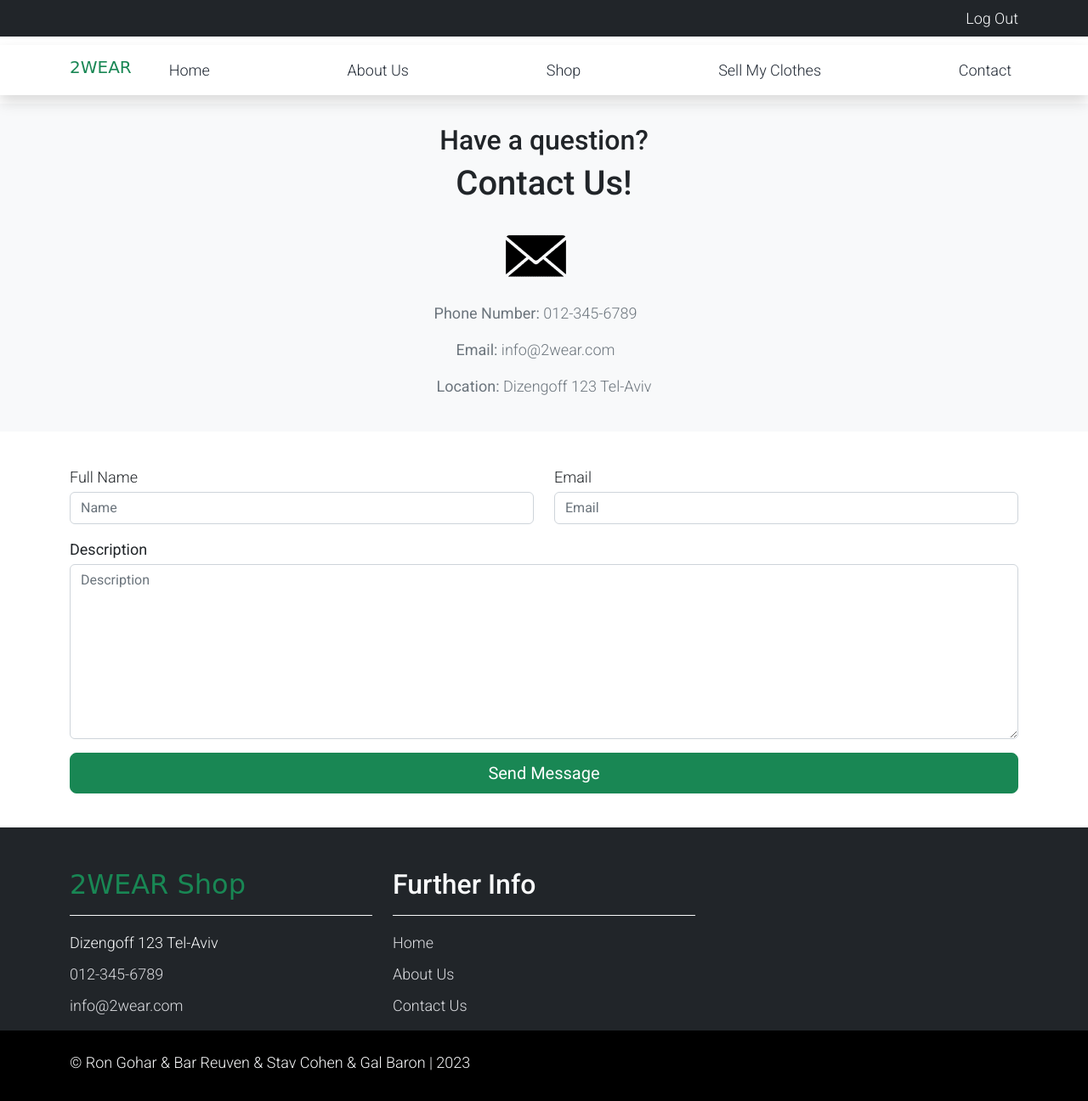
After one commit to rongoha/Sadna_2WEAR, a PHP site: page /includes/html/contact.html in a window 1280 px wide. The commit adds this page. Shown: the whole page at 85% size. Run offline with PHP 8.4, Linux system fonts and the light colour scheme; some libraries are stand-ins or nearby versions; some web fonts are replaced.

Commit message:
Contact Page + Cities + 5 Photos Shop-single

```diff
--- a/Includes/html/about.html
+++ b/Includes/html/about.html
@@ -48,7 +48,7 @@
                                 <a class="nav-link" href="./sell-my-clothes.html">Sell My Clothes</a>
                             </li>
                             <li class="nav-item">
-                                <a class="nav-link" href="#" title="This page is not Available" onclick="contactMes()">Contact</a>
+                                <a class="nav-link" href="./contact.html">Contact</a>
                             </li>
                         </ul>
                     </div>
@@ -145,7 +145,7 @@
                     <ul class="list-unstyled text-light footer-link-list">
                         <li><a class="text-decoration-none" href="../../index.html">Home</a></li>
                         <li><a class="text-decoration-none" href="./about.html">About Us</a></li>
-                        <li><a class="text-decoration-none" href="#" title="This page is not Available" onclick="contactMes()">Contact Us</a></li>
+                        <a class="nav-link" href="./contact.html">Contact Us</a>
                     </ul>
                 </div>
             </div>
--- a/Includes/html/confirm-publish.html
+++ b/Includes/html/confirm-publish.html
@@ -10,6 +10,7 @@
     <link href="https://cdn.jsdelivr.net/npm/bootstrap@5.2.3/dist/css/bootstrap.min.css" rel="stylesheet" integrity="sha384-rbsA2VBKQhggwzxH7pPCaAqO46MgnOM80zW1RWuH61DGLwZJEdK2Kadq2F9CUG65" crossorigin="anonymous">
     <link rel="stylesheet" href="https://fonts.googleapis.com/css2?family=Roboto:wght@100;200;300;400;500;700;900&display=swap">
     <script src="https://ajax.googleapis.com/ajax/libs/jquery/3.1.1/jquery.min.js"></script>
+
 
 </head>
 
@@ -49,7 +50,7 @@
                                 <a class="nav-link" href="./sell-my-clothes.html">Sell My Clothes</a>
                             </li>
                             <li class="nav-item">
-                                <a class="nav-link" href="#" title="This page is not Available" onclick="contactMes()">Contact</a>
+                                <a class="nav-link" href="./contact.html">Contact</a>
                             </li>
                         </ul>
                     </div>
@@ -151,7 +152,7 @@
                     <ul class="list-unstyled text-light footer-link-list">
                         <li><a class="text-decoration-none" href="../../index.html">Home</a></li>
                         <li><a class="text-decoration-none" href="./about.html">About Us</a></li>
-                        <li><a class="text-decoration-none" href="#" title="This page is not Available" onclick="contactMes()">Contact Us</a></li>
+                        <li><a class="nav-link" href="./contact.html">Contact Us</a></li>
                     </ul>
                 </div>
             </div>
--- /dev/null
+++ b/Includes/html/contact.html
@@ -0,0 +1,160 @@
+<!DOCTYPE html>
+<html lang="en">
+
+<head>
+    <title> 2WEAR Shop - Contact Us</title>
+	 <meta charset="utf-8">
+    <meta name="viewport" content="width=device-width, initial-scale=1">
+    <link rel="stylesheet" href="../../css/styles.css">
+    <link rel="shortcut icon" type="image/x-icon" href="../../img/favicon.ico">
+    <link rel="stylesheet" href="https://fonts.googleapis.com/css2?family=Roboto:wght@100;200;300;400;500;700;900&display=swap">
+    <link href="https://cdn.jsdelivr.net/npm/bootstrap@5.2.3/dist/css/bootstrap.min.css" rel="stylesheet" integrity="sha384-rbsA2VBKQhggwzxH7pPCaAqO46MgnOM80zW1RWuH61DGLwZJEdK2Kadq2F9CUG65" crossorigin="anonymous">
+    <link rel="stylesheet" href="https://unpkg.com/leaflet@1.7.1/dist/leaflet.css" integrity="sha512-xodZBNTC5n17Xt2atTPuE1HxjVMSvLVW9ocqUKLsCC5CXdbqCmblAshOMAS6/keqq/sMZMZ19scR4PsZChSR7A==" crossorigin="" />
+
+</head>
+
+<body>
+    <nav class="navbar navbar-expand-lg bg-dark navbar-light d-none d-lg-block" id="nav_top">
+        <div class="container text-light">
+            <div class="w-100 d-flex justify-content-between">
+                <div>
+                    <!-- <a class="navbar-sm-brand text-light text-decoration-none" href="mailto:info@2wear.com">info@2wear.com</a>
+                    <a class="navbar-sm-brand text-light text-decoration-none" href="tel:012-345-6789">012-345-6789</a> -->
+                </div>
+                <div class="ml-auto">
+                    <a class="nav-link" href="./login.html">Log Out</a>
+                </div>
+            </div>
+        </div>
+    </nav>
+
+
+<header>
+        <nav class="navbar navbar-expand-lg navbar-light shadow">
+            <div class="container d-flex justify-content-between align-items-center">
+                <a class="navbar-brand text-success logo h1 align-self-center" href="../../index.html">
+                    2WEAR
+                </a>
+
+                <div class="navbar-collapse" id="main_nav">
+                    <div class="flex-fill">
+                        <ul class="nav navbar-nav d-flex justify-content-between mx-lg-auto">
+                            <li class="nav-item">
+                                 <a class="nav-link" href="../../index.html">Home</a>
+                            </li>
+                            <li class="nav-item">
+                                <a class="nav-link" href="./about.html">About Us</a>
+                            </li>
+                            <li class="nav-item">
+                                <a class="nav-link" href="./shop.html">Shop</a>
+                            </li>
+                            <li class="nav-item">
+                                <a class="nav-link" href="./sell-my-clothes.html">Sell My Clothes</a>
+                            </li>
+                            <li class="nav-item">
+                                <a class="nav-link" href="./contact.html">Contact</a>
+                            </li>
+                        </ul>
+                    </div>
+                </div>
+
+            </div>
+        </nav>
+
+
+    <div class="container-fluid bg-light py-4">
+        <div class="col-md-12 m-auto text-center">
+            <h2>Have a question? </h2>
+            <h1>Contact Us!</h1>
+            <a href="#"><img src="../../img/mail_1.png" class="py-3"></a>
+            <ul class="list-unstyled text-dark text-muted footer-link-list">
+                <li>
+                    <p><span><strong>Phone Number: </strong><a class="text-decoration-none link-secondary" href="tel:012-345-6789">012-345-6789</a></p>
+                </li>
+                <li>
+                    <p><span><strong>Email:</strong> <a class="text-decoration-none link-secondary" href="mailto:info@company.com">info@2wear.com</a></p>
+                </li>
+                <li>
+                    <p><span><strong>Location:</strong></span> Dizengoff 123 Tel-Aviv</p>
+                </li>
+            </ul>
+        </div>
+    </div>
+
+    <div class="container py-3">
+        <div class="row py-4 ">
+            <form method = "post" action = "../sell-my-clothes.php" col-md-9 m-auto role="form1" name="form1">
+                <div class="row ">
+                    <!--publish form-->
+                    <div class="form-group col-md-6 mb-3">
+                        <label for="inputname">Full Name</label>
+                        <input type="text" class="form-control mt-1" id="name" pattern="[א-תA-Za-z ]+" name="full_name" placeholder="Name" minlength="4" maxlength="15" required >
+                    </div>
+                    <div class="form-group col-md-6 mb-3">
+                        <label for="inputemail">Email</label>
+                        <input type="email" class="form-control mt-1" id="email" name="email" placeholder="Email" required>
+                    </div>
+                </div>
+
+
+                <div class="mb-3">
+                    <label for="inputmessage"><b>Description</b></label>
+                    <textarea class="form-control mt-1" id="Description" name="description" placeholder="Description" rows="8"></textarea>
+                </div>
+                <div class="col d-grid">
+                    <input class="btn btn-success btn-lg"  value="Send Message"  name="submit" type="submit" >
+                </div>
+			    </div>
+            </form>
+            <!--end publish form-->
+        </div>
+    </div>
+</header>
+
+    <footer class="bg-dark" id="footer">
+        <div class="container">
+            <div class="row">
+                <div class="col-md-4 pt-5">
+                    <h2 class="h2 text-success border-bottom pb-3 border-light logo">2WEAR Shop</h2>
+                    <ul class="list-unstyled text-light footer-link-list">
+                        <li>
+                            Dizengoff 123 Tel-Aviv
+                        </li>
+                        <li>
+                            <a class="text-decoration-none" href="tel:012-345-6789">012-345-6789</a>
+                        </li>
+                        <li>
+                            <a class="text-decoration-none" href="mailto:info@company.com">info@2wear.com</a>
+                        </li>
+                    </ul>
+                </div>
+
+                <div class="col-md-4 pt-5">
+                    <h2 class="h2 text-light border-bottom pb-3 border-light">Further Info</h2>
+                    <ul class="list-unstyled text-light footer-link-list">
+                        <li><a class="text-decoration-none" href="../../index.html">Home</a></li>
+                        <li><a class="text-decoration-none" href="./about.html">About Us</a></li>
+                        <li><a class="nav-link" href="./contact.html">Contact Us</a></li>
+                    </ul>
+                </div>
+            </div>
+        </div>
+
+        <div class="w-100 bg-black py-3">
+            <div class="container">
+                <div class="row pt-2">
+                    <div class="col-12">
+                        <p class="text-left text-light">
+                            © Ron Gohar & Bar Reuven & Stav Cohen & Gal Baron | 2023
+                        </p>
+                    </div>
+                </div>
+            </div>
+        </div>
+    </footer>
+
+    <script src="../../JS/index.js"></script>
+    <script src="../../JS/sell-my-clothes.js"></script>
+</body>
+
+</html>
--- a/Includes/html/login.html
+++ b/Includes/html/login.html
@@ -86,7 +86,7 @@
                 <ul class="list-unstyled text-light footer-link-list">
                     <li><a class="text-decoration-none" href="../../index.html">Home</a></li>
                     <li><a class="text-decoration-none" href="./about.html">About Us</a></li>
-                    <li><a class="text-decoration-none" href="#" title="This page is not Available" onclick="contactMes()">ContactUs</a></li>
+                    <li><a class="nav-link" href="./contact.html">Contact</a></li>
                 </ul>
             </div>
         </div>
--- a/Includes/html/order-summary.html
+++ b/Includes/html/order-summary.html
@@ -84,8 +84,7 @@
                     <ul class="list-unstyled text-light footer-link-list">
                         <li><a class="text-decoration-none" href="../../index.html">Home</a></li>
                         <li><a class="text-decoration-none" href="./about.html">About Us</a></li>
-                        <li><a class="text-decoration-none" href="#" title="This page is not Available"
-                                onclick="contactMes()">Contact Us</a></li>
+                        <li><a class="nav-link" href="./contact.html">Contact Us</a></li>
                     </ul>
                 </div>
             </div>
--- a/Includes/html/shop.html
+++ b/Includes/html/shop.html
@@ -49,7 +49,7 @@
                                 <a class="nav-link" href="./sell-my-clothes.html">Sell My Clothes</a>
                             </li>
                             <li class="nav-item">
-                                <a class="nav-link" href="#" title="This page is not Available" onclick="contactMes()">Contact</a>
+                                <a class="nav-link" href="./contact.html">Contact</a>
                             </li>
                         </ul>
                     </div>
@@ -214,7 +214,7 @@
                     <ul class="list-unstyled text-light footer-link-list">
                         <li><a class="text-decoration-none" href="../../index.html">Home</a></li>
                         <li><a class="text-decoration-none" href="./about.html">About Us</a></li>
-                        <li><a class="text-decoration-none" href="#" title="This page is not Available" onclick="contactMes()">Contact Us</a></li>
+                        <li><a class="nav-link" href="./contact.html">Contact Us</a> </li>
                     </ul>
                 </div>
             </div>
--- a/JS/index.js
+++ b/JS/index.js
@@ -1,4 +0,0 @@
-
-function contactMes(){
-  window.alert('Sorry, this page is not Available :(')
-}
--- a/index.html
+++ b/index.html
@@ -50,7 +50,7 @@
                                 <a class="nav-link" href="./includes/html/sell-my-clothes.html">Sell My Clothes</a>
                             </li>
                             <li class="nav-item">
-                                <a class="nav-link" href="#" title="This page is not Available" onclick="contactMes()">Contact</a>
+                                <a class="nav-link" href="./includes/html/contact.html">Contact</a>
                             </li>
                         </ul>
                     </div>
@@ -150,7 +150,7 @@
                     <ul class="list-unstyled text-light footer-link-list">
                         <li><a class="text-decoration-none" href="index.html">Home</a></li>
                         <li><a class="text-decoration-none" href="./includes/html/about.html">About Us</a></li>
-                        <li><a class="text-decoration-none" href="#" title="This page is not Available" onclick="contactMes()">Contact Us</a></li>
+                        <li><a class="nav-link" href="./includes/html/contact.html">Contact Us</a></li>
                     </ul>
                 </div>
             </div>
```
Also changed, not shown: Includes/html/sell-my-clothes.html (+24 -9 lines), Includes/html/shop-single.html (+20 -2 lines), JS/sell-my-clothes.js (added, +102 -0 lines), css/shop-single.css (+10 -0 lines), css/styles.css (line endings or trailing spaces), img/contact.png (added), img/mail_1.png (added).
